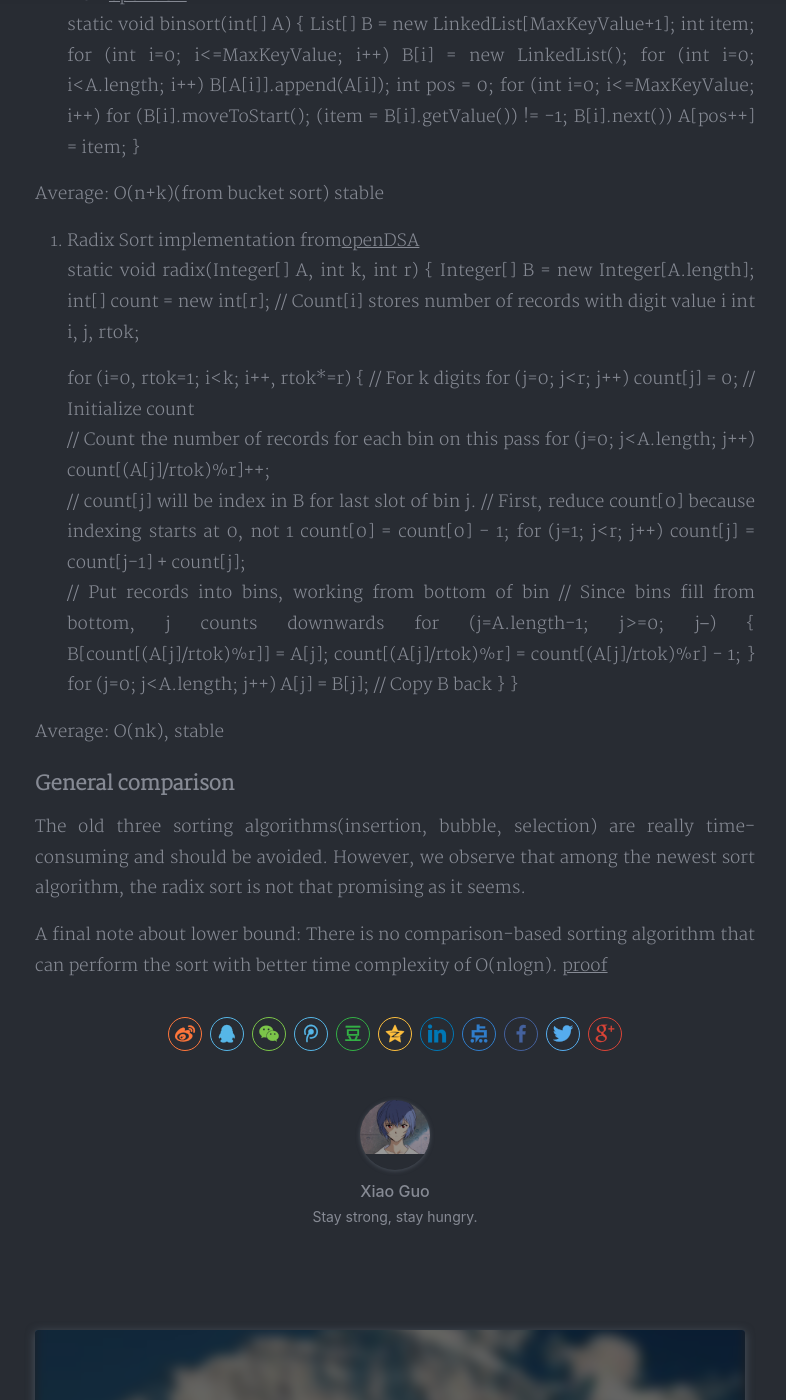
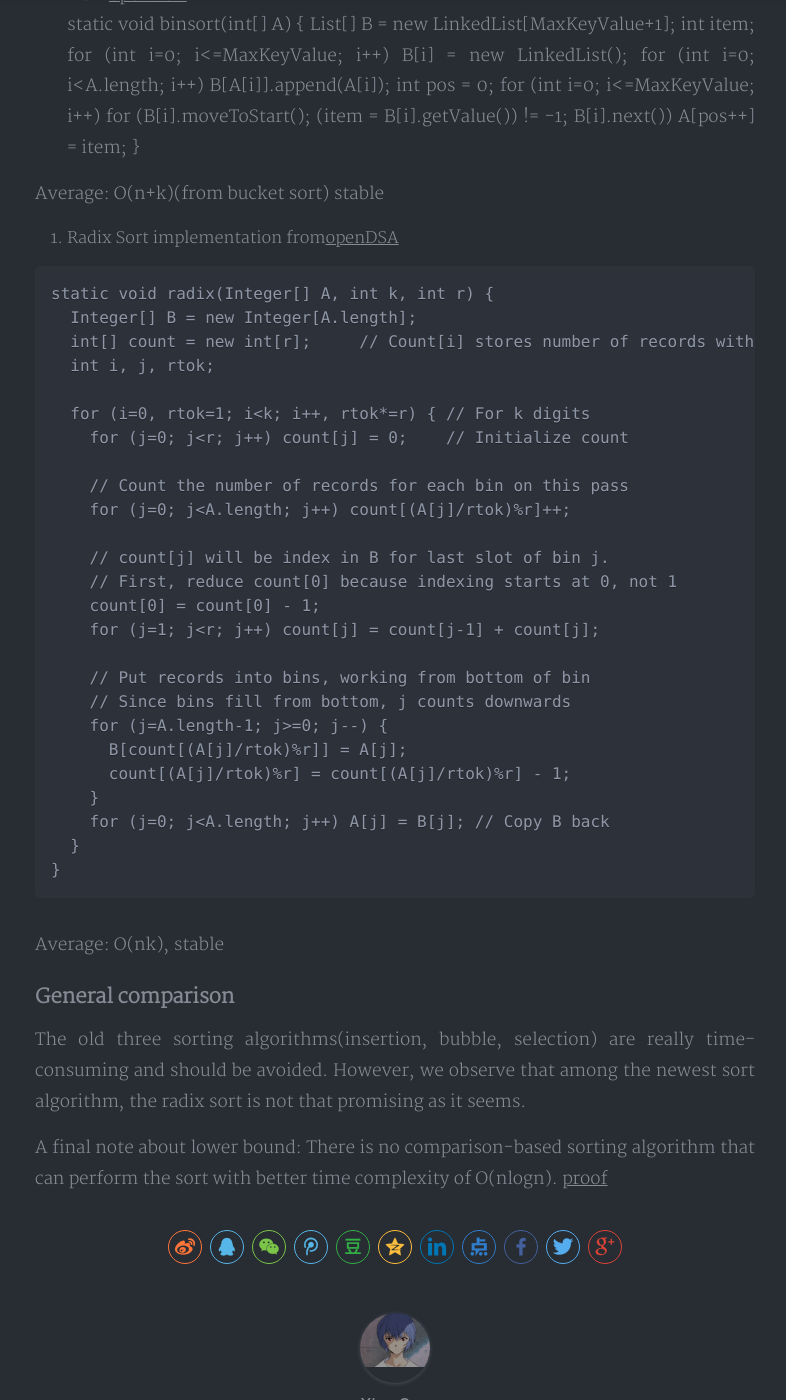
Before and after one commit to kevinguo2003/kevinguo2003.github.io, a Jekyll site: the page built from _posts/2020-06-07-Chapter8(Week3).md, in a window 1280 px wide and 1400 px high, scrolled down 3348 px. Shown: the whole window, without its empty margins (245-1031 px from the left). Built offline with Jekyll 4.4.1, drawn with Linux system fonts in a browser that asks for light colours; nearby versions of some CDN libraries; a style sheet for code colours, icons or effects is not loaded; some of the changed text lies outside the part shown.

````diff
--- a/_posts/2020-06-07-Chapter8(Week3).md
+++ b/_posts/2020-06-07-Chapter8(Week3).md
@@ -73,7 +73,7 @@ Optimization: We can focus either on the compiler or the algorithm itself.
 
 implementation from[openDSA](https://canvas.vt.edu/courses/111334/assignments/883563?module_item_id=901461)
 
-`
+
 static void shellsort(int[] A) {
   for (int i=A.length/2; i>2; i/=2) // For each increment
     for (int j=0; j<i; j++)         // Sort each sublist
@@ -184,13 +184,13 @@ Average: O(n+k)(from bucket sort) stable
 implementation from[openDSA](https://canvas.vt.edu/courses/111334/assignments/883568?module_item_id=901472)
 
 
+```
+static void radix(Integer[] A, int k, int r) {
+  Integer[] B = new Integer[A.length];
+  int[] count = new int[r];     // Count[i] stores number of records with digit value i
+  int i, j, rtok;
 
-    static void radix(Integer[] A, int k, int r) {
-    Integer[] B = new Integer[A.length];
-    int[] count = new int[r];     // Count[i] stores number of records with digit value i
-    int i, j, rtok;
-
-    for (i=0, rtok=1; i<k; i++, rtok*=r) { // For k digits
+  for (i=0, rtok=1; i<k; i++, rtok*=r) { // For k digits
     for (j=0; j<r; j++) count[j] = 0;    // Initialize count
 
     // Count the number of records for each bin on this pass
@@ -208,8 +208,9 @@ implementation from[openDSA](https://canvas.vt.edu/courses/111334/assignments/88
       count[(A[j]/rtok)%r] = count[(A[j]/rtok)%r] - 1;
     }
     for (j=0; j<A.length; j++) A[j] = B[j]; // Copy B back
-    }
-    }
+  }
+}
+```
 
 Average: O(nk), stable
 
````
